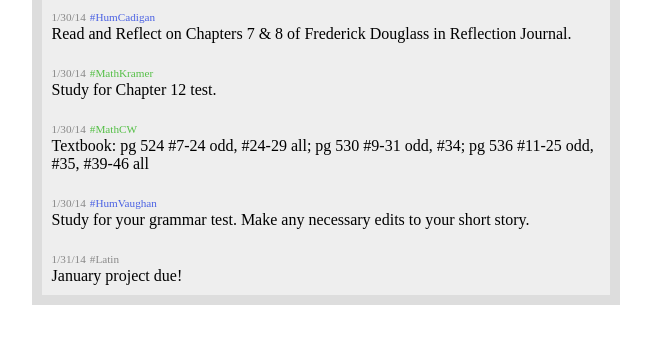
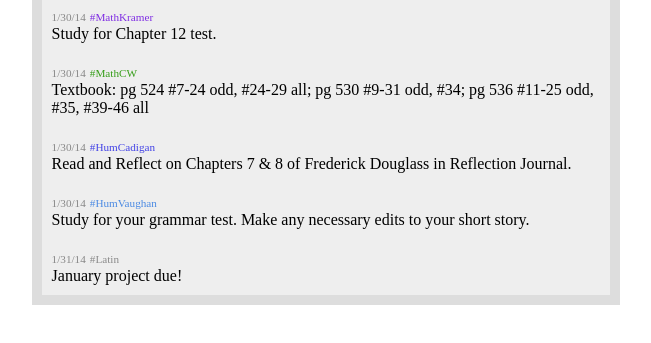
Before and after one commit to mytasks/mytasks.github.io, a plain HTML site: page index.html in a window 1280 px wide. Shown: the part 95-438 px from the top of the page, without its empty margins (314-965 px from the left). Drawn offline with nearby package versions, Linux system fonts and the light colour scheme; a web font is replaced by a local one.

Commit message:
modified class colors

```diff
--- a/index.html
+++ b/index.html
@@ -11,16 +11,16 @@
 <div id="wrapper">
   <h1 style="margin: 0px auto">Work in Progress. More will be added soon!</h1>
   <div>
-    <span>1/30/14</span>&nbsp;<span>#HumCadigan</span><br />
-    <span>Read and Reflect on Chapters 7 & 8 of Frederick Douglass in Reflection Journal.</span>
-  </div>
-  <div>
     <span>1/30/14</span>&nbsp;<span>#MathKramer</span><br />
     <span>Study for Chapter 12 test.</span>
   </div>
   <div>
     <span>1/30/14</span>&nbsp;<span>#MathCW</span><br />
     <span>Textbook: pg 524 #7-24 odd, #24-29 all; pg 530 #9-31 odd, #34; pg 536 #11-25 odd, #35, #39-46 all</span>
+  </div>
+  <div>
+    <span>1/30/14</span>&nbsp;<span>#HumCadigan</span><br />
+    <span>Read and Reflect on Chapters 7 & 8 of Frederick Douglass in Reflection Journal.</span>
   </div>
   <div>
     <span>1/30/14</span>&nbsp;<span>#HumVaughan</span><br />
@@ -33,9 +33,11 @@
 </div>
 
 <script>
-$( "span:contains('#Hum')" ).css( "color", "#4B62E3" );
-$( "span:contains('#Span')" ).css( "color", "#E87020" );
-$( "span:contains('#Math')" ).css( "color", "#55BF47" );
+$( "span:contains('#HumVaughan')" ).css( "color", "#4B8AE3" );
+$( "span:contains('#HumCadigan')" ).css( "color", "#4343E6" );
+$( "span:contains('#Span')" ).css( "color", "#EB3921" );
+$( "span:contains('#MathKramer')" ).css( "color", "#7F2DE3" );
+$( "span:contains('#MathCW')" ).css( "color", "#369E19" );
 $( "span:contains('#Sci')" ).css( "color", "#EB9721" );
 $( "span:contains('#Lat')" ).css( "color", "#8A8A8A" );
 </script>
```
